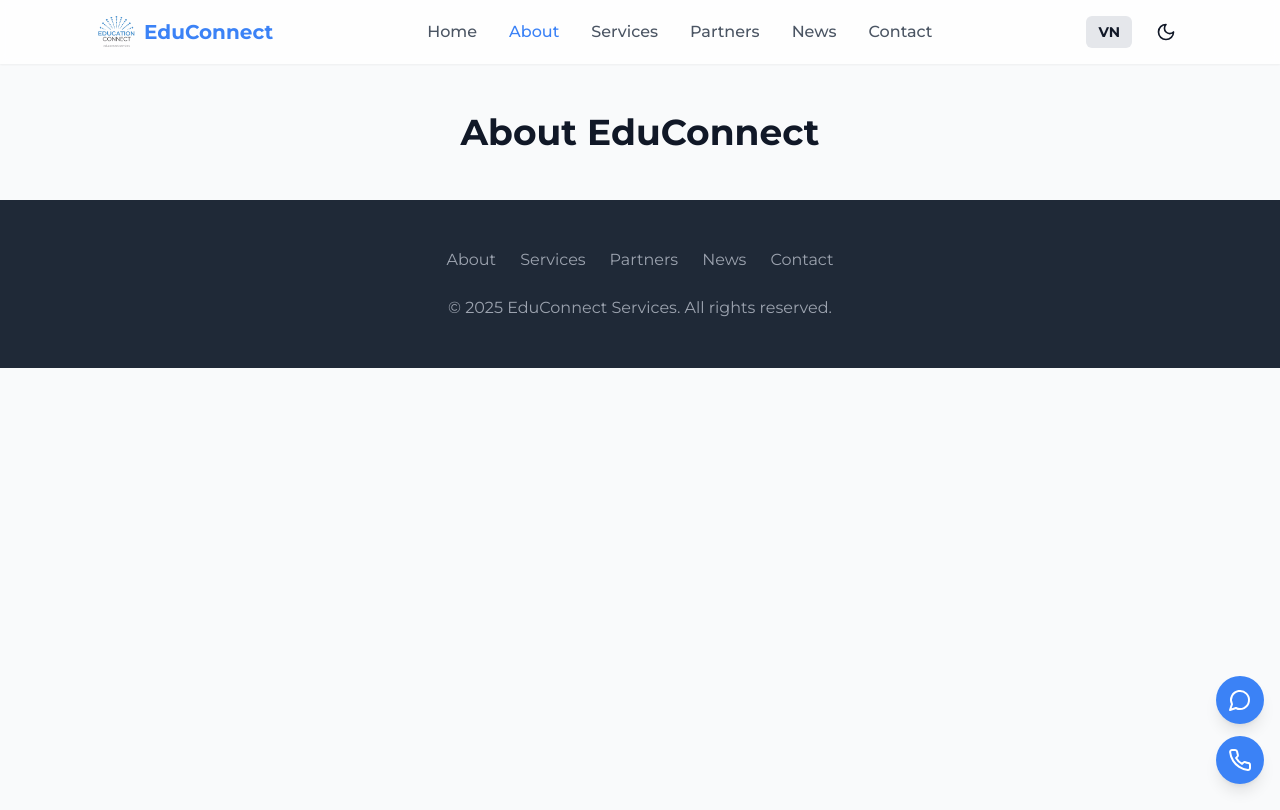
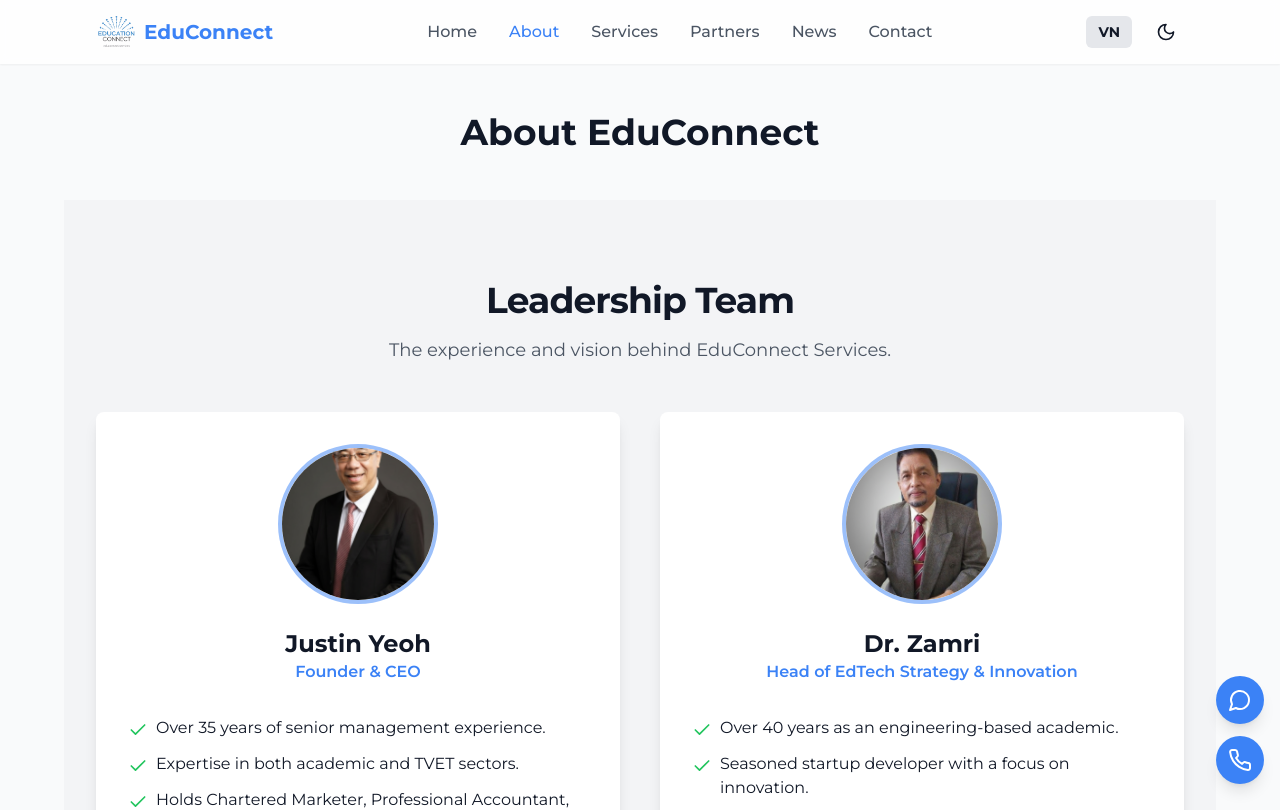
Before and after one commit to QuachNhutBao/educonnect-website, a Next.js app: page /about in a window 1280 px wide. Shown: the top 810 px of the page. Built offline with nearby package versions, Linux system fonts and the light colour scheme.

Commit message:
Feat: Add Leadership component to about page

```diff
--- a/app/about/page.js
+++ b/app/about/page.js
@@ -1,14 +1,22 @@
-"use client" // 1. CHUYỂN SANG CLIENT
+"use client"
 
-import { useLanguage } from '../context/LanguageContext' // 2. IMPORT HOOK
+import { useLanguage } from '../context/LanguageContext'
+import Leadership from '../components/Leadership' // 1. IMPORT
 
 export default function AboutPage() {
-  const { content } = useLanguage() // 3. LẤY CONTENT
+  const { content } = useLanguage()
 
   return (
-    <div className="container mx-auto px-4 py-12">
-      {/* 4. SỬ DỤNG CONTENT ĐỘNG */}
-      <h1 className="text-4xl font-bold text-center">{content.aboutPage.title}</h1>
+    <div className="w-full">
+      {/* 2. TIÊU ĐỀ TRANG */}
+      <div className="container mx-auto px-4 py-12 text-center">
+        <h1 className="text-4xl font-bold">{content.aboutPage.title}</h1>
+      </div>
+
+      {/* 3. TÁI SỬ DỤNG COMPONENT LÃNH ĐẠO */}
+      <Leadership content={content.leadership} />
+
+      {/* Chúng ta sẽ thêm phần "Sứ mệnh, Tầm nhìn" vào đây sau */}
     </div>
   );
 }
```
